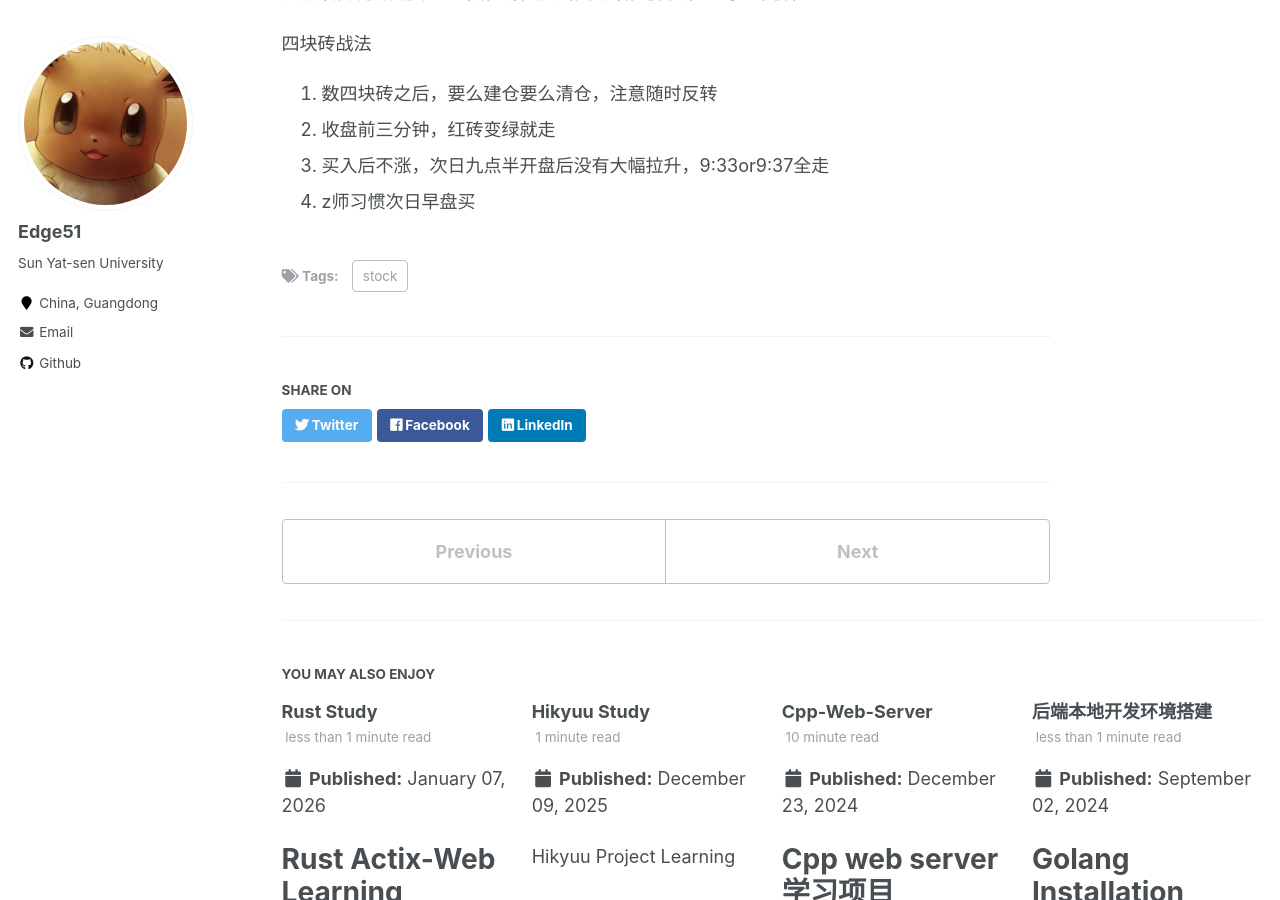
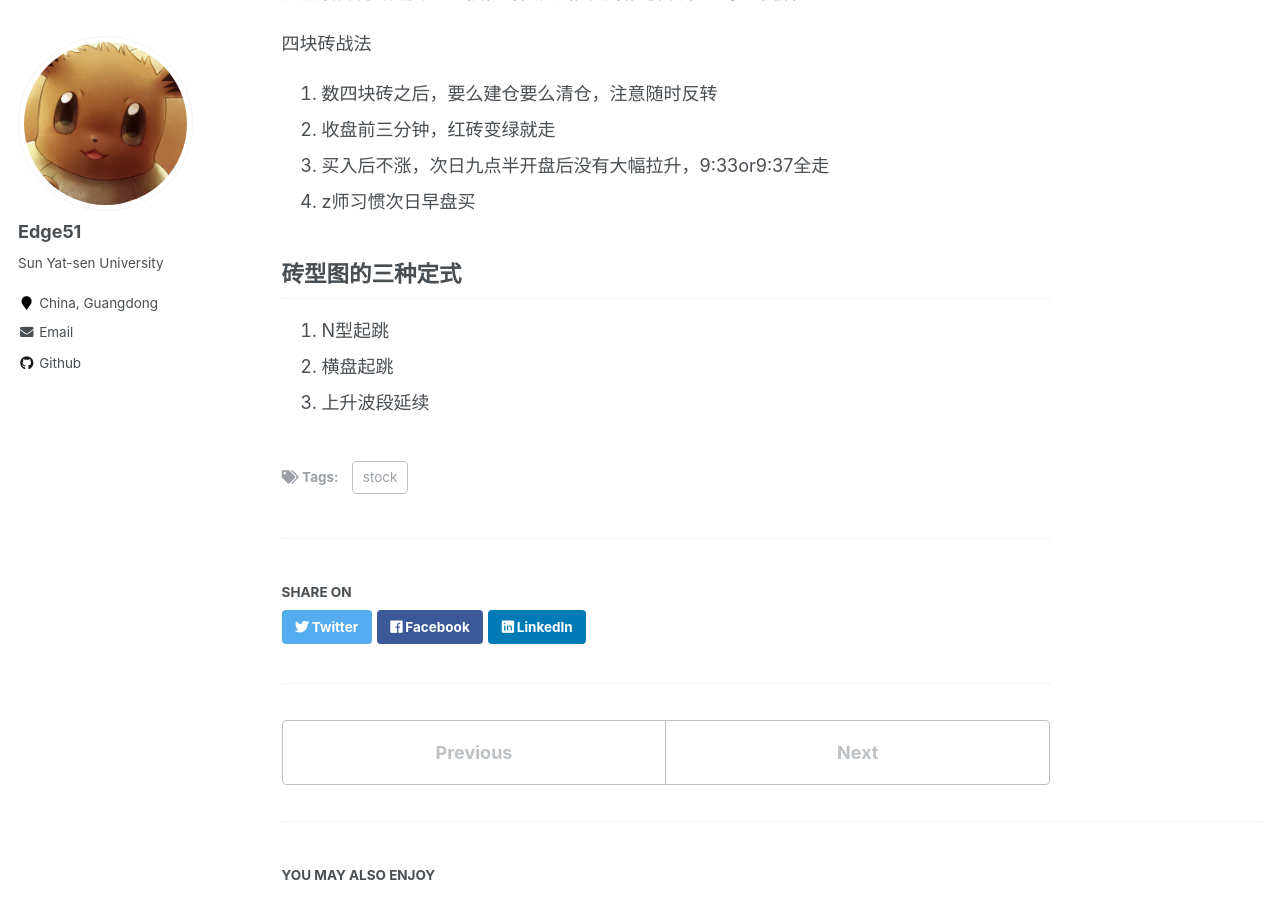
Before and after one commit to Edge51/Edge51.github.io, a Jekyll site: the page built from _posts/2025-12-03-blog-post-stock.md, in a window 1280 px wide and 900 px high, scrolled down 10504 px. Built offline with Jekyll 4.4.1, drawn with Linux system fonts in a browser that asks for light colours.

Commit message:
rankle charts perfect examples

```diff
--- a/_posts/2025-12-03-blog-post-stock.md
+++ b/_posts/2025-12-03-blog-post-stock.md
@@ -365,3 +365,8 @@ B1选股成功率
 2. 收盘前三分钟，红砖变绿就走
 3. 买入后不涨，次日九点半开盘后没有大幅拉升，9:33or9:37全走
 4. z师习惯次日早盘买
+
+## 砖型图的三种定式
+1. N型起跳
+2. 横盘起跳
+3. 上升波段延续
```
